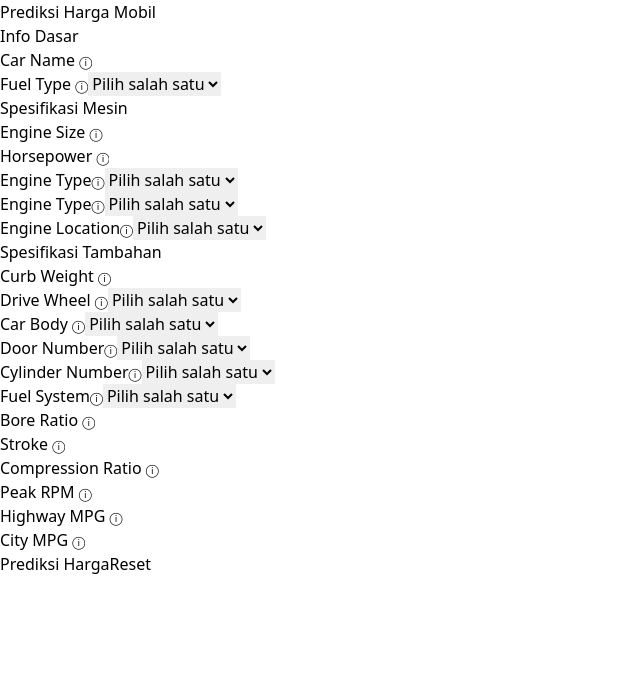
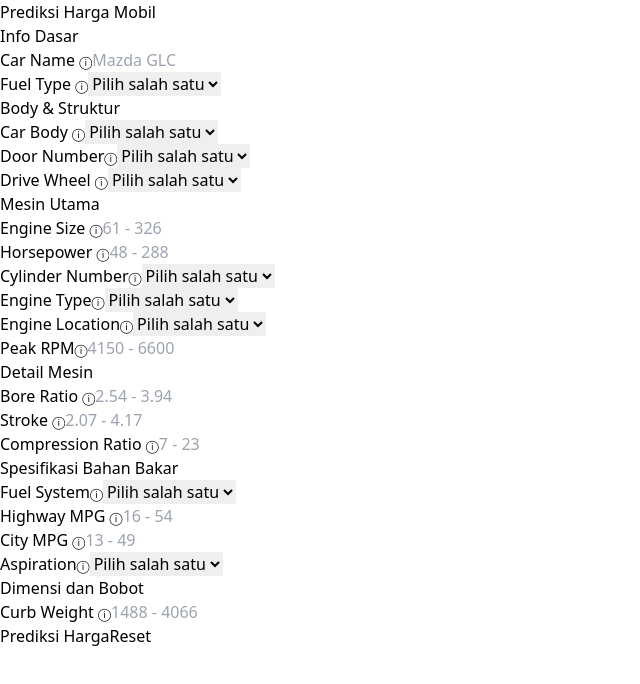
Before and after one commit to team-xx-capstone-deploycamp/frontend-service, a Vue app: page / in a window 1280 px wide. Shown: the top 684 px of the page, without its empty margins (0-640 px from the left). Built offline with nearby package versions, Linux system fonts and the light colour scheme.

Commit message:
add placeholders on forms and rearranges the forms by categories

```diff
--- a/src/components/CarPriceForm.vue
+++ b/src/components/CarPriceForm.vue
@@ -7,12 +7,12 @@
       <legend class="text-md font-medium">Info Dasar</legend>
       <div class="grid grid-cols-1 md:grid-cols-2 gap-4 mt-2">
         <div>
-          <label class="block font-medium">Car Name <span class="text-blue-500 cursor-help" title="Contoh: toyota-corolla">&#9432;</span></label>
-          <input v-model="form.CarName" type="text" class="w-full border rounded px-3 py-2" required />
+          <label class="block font-medium">Car Name <span class="text-blue-500 cursor-help" title="Merek mobil">&#9432;</span></label>
+          <input v-model="form.CarName" type="text" class="w-full border rounded px-3 py-2" placeholder="Mazda GLC" required />
         </div>
         <div>
           <label class="block font-medium">Fuel Type <span class="text-blue-500 cursor-help" title="Bensin atau diesel">&#9432;</span></label>
-          <select v-model="form.fueltype" class="w-full border rounded px-3 py-2">
+          <select v-model="form.fueltype" class="w-full border rounded px-3 py-2" required>
             <option disabled value="">Pilih salah satu</option>
             <option value="gas">Gas</option>
             <option value="diesel">Diesel</option>
@@ -21,27 +21,64 @@
       </div>
     </fieldset>
 
-    <!-- Spesifikasi Mesin -->
+    <!-- Spesifikasi Body dan Struktur -->
     <fieldset class="border border-gray-300 p-4 rounded mb-4">
-      <legend class="text-md font-medium">Spesifikasi Mesin</legend>
+      <legend class="text-md font-medium">Body & Struktur</legend>
+      <div class="grid grid-cols-1 md:grid-cols-3 gap-4 mt-2">
+        <div>
+          <label class="block font-medium">Car Body <span class="text-blue-500 cursor-help" title="Jenis body mobil seperti sedan, hatchback, dll">&#9432;</span></label>
+          <select v-model="form.carbody" class="w-full border rounded px-3 py-2" required >
+            <option disabled value="">Pilih salah satu</option>
+            <option value="sedan">Sedan</option>
+            <option value="hatchback">Hatchback</option>
+            <option value="wagon">Wagon</option>
+            <option value="convertible">Convertible</option>
+            <option value="hardtop">Hardtop</option>
+          </select>
+        </div>
+        <div>
+          <label class="block font-medium">Door Number<span class="text-blue-500 cursor-help" title="Jumlah pintu mobil">&#9432;</span></label>
+          <select v-model="form.doornumber" class="w-full border rounded px-3 py-2">
+            <option disabled value="">Pilih salah satu</option>
+            <option value="two">Dua</option>
+            <option value="four">Empat</option>
+          </select>
+        </div>
+        <div>
+          <label class="block font-medium">Drive Wheel <span class="text-blue-500 cursor-help" title="Tipe penggerak (fwd, rwd, 4wd)">&#9432;</span></label>
+          <select v-model="form.drivewheel" class="w-full border rounded px-3 py-2" required>
+            <option disabled value="">Pilih salah satu</option>
+            <option value="fwd">FWD</option>
+            <option value="rwd">RWD</option>
+            <option value="4wd">4WD</option>
+          </select>
+        </div>
+      </div>
+    </fieldset>
+
+    <!-- Mesin Utama -->
+    <fieldset class="border border-gray-300 p-4 rounded mb-4">
+      <legend class="text-md font-medium">Mesin Utama</legend>
       <div class="grid grid-cols-1 md:grid-cols-3 gap-4 mt-2">
         <div>
           <label class="block font-medium">Engine Size <span class="text-blue-500 cursor-help" title="Ukuran mesin (cc)">&#9432;</span></label>
-          <input v-model.number="form.enginesize" type="number" class="w-full border rounded px-3 py-2" required />
+          <input v-model.number="form.enginesize" type="number" class="w-full border rounded px-3 py-2" placeholder="61 - 326" required />
         </div>
         <div>
           <label class="block font-medium">Horsepower <span class="text-blue-500 cursor-help" title="Tenaga mesin dalam HP">&#9432;</span></label>
-          <input v-model.number="form.horsepower" type="number" class="w-full border rounded px-3 py-2" required />
+          <input v-model.number="form.horsepower" type="number" class="w-full border rounded px-3 py-2" placeholder="48 - 288" required />
         </div>
         <div>
-          <label class="block font-medium">Engine Type<span class="text-blue-500 cursor-help" title="Tipe mesin mobil">&#9432;</span></label>
-          <select v-model="form.enginetype" class="w-full border rounded px-3 py-2">
+          <label class="block font-medium">Cylinder Number<span class="text-blue-500 cursor-help" title="Jumlah total silinder mesin mobil ">&#9432;</span></label>
+          <select v-model="form.cylindernumber" class="w-full border rounded px-3 py-2" required>
             <option disabled value="">Pilih salah satu</option>
-            <option value="ohc">OHC</option>
-            <option value="ohcv">OHCV</option>
-            <option value="dohc">DOHC</option>
-            <option value="dohcv">DOHCV</option>
-            <option value="l">L</option>
+            <option value="three">Three</option>
+            <option value="four">Four</option>
+            <option value="five">Five</option>
+            <option value="six">Six</option>
+            <option value="seven">Seven</option>
+            <option value="eight">Eight</option>
+            <option value="twelve">Twelve</option>
           </select>
         </div>
         <div>
@@ -63,60 +100,38 @@
             <option value="rear">Belakang</option>
           </select>
         </div>
+        <div>
+          <label class="block font-medium">Peak RPM<span class="text-blue-500 cursor-help" title="Putaran maksimum">&#9432;</span></label>
+          <input v-model.number="form.peakrpm" type="number" class="w-full border rounded px-3 py-2" placeholder="4150 - 6600" required />
+        </div>
       </div>
     </fieldset>
 
-    <!-- Spesifikasi Tambahan -->
+    <!-- Detail Mesin -->
     <fieldset class="border border-gray-300 p-4 rounded mb-4">
-      <legend class="text-md font-medium">Spesifikasi Tambahan</legend>
+      <legend class="text-md font-medium">Detail Mesin</legend>
+      <div class="grid grid-cols-1 md:grid-cols-2 gap-4 mt-2">
+        <div>
+          <label class="block font-medium">Bore Ratio <span class="text-blue-500 cursor-help" title="Perbandingan diameter silinder dengan panjang stroke.">&#9432;</span></label>
+          <input v-model.number="form.boreratio" type="number" class="w-full border rounded px-3 py-2" placeholder="2.54 - 3.94" />
+        </div>
+        <div>
+          <label class="block font-medium">Stroke <span class="text-blue-500 cursor-help" title="Panjang langkah piston di dalam silinder.">&#9432;</span></label>
+          <input v-model.number="form.stroke" type="number" class="w-full border rounded px-3 py-2" placeholder="2.07 - 4.17"/>
+        </div>
+        <div>
+          <label class="block font-medium">Compression Ratio <span class="text-blue-500 cursor-help" title="Perbandingan volume silinder saat piston di bawah dan di atas.">&#9432;</span></label>
+          <input v-model.number="form.compressionratio" type="number" class="w-full border rounded px-3 py-2" placeholder="7 - 23" />
+        </div>
+      </div>
+    </fieldset>
+
+    <!-- Spesifikasi Bahan Bakar -->
+    <fieldset class="border border-gray-300 p-4 rounded mb-4">
+      <legend class="text-md font-medium">Spesifikasi Bahan Bakar</legend>
       <div class="grid grid-cols-1 md:grid-cols-3 gap-4 mt-2">
         <div>
-          <label class="block font-medium">Curb Weight <span class="text-blue-500 cursor-help" title="Berat kosong mobil (kg)">&#9432;</span></label>
-          <input v-model.number="form.curbweight" type="number" class="w-full border rounded px-3 py-2" />
-        </div>
-        <div>
-          <label class="block font-medium">Drive Wheel <span class="text-blue-500 cursor-help" title="Tipe penggerak (fwd, rwd, 4wd)">&#9432;</span></label>
-          <select v-model="form.drivewheel" class="w-full border rounded px-3 py-2">
-            <option disabled value="">Pilih salah satu</option>
-            <option value="fwd">FWD</option>
-            <option value="rwd">RWD</option>
-            <option value="4wd">4WD</option>
-          </select>
-        </div>
-        <div>
-          <label class="block font-medium">Car Body <span class="text-blue-500 cursor-help" title="Jenis body mobil seperti sedan, hatchback, dll">&#9432;</span></label>
-          <select v-model="form.carbody" class="w-full border rounded px-3 py-2">
-            <option disabled value="">Pilih salah satu</option>
-            <option value="sedan">Sedan</option>
-            <option value="hatchback">Hatchback</option>
-            <option value="wagon">Wagon</option>
-            <option value="convertible">Convertible</option>
-            <option value="hardtop">Hardtop</option>
-          </select>
-        </div>
-        <div>
-          <label class="block font-medium">Door Number<span class="text-blue-500 cursor-help" title="Jumlah pintu mobil">&#9432;</span></label>
-          <select v-model="form.drivewheel" class="w-full border rounded px-3 py-2">
-            <option disabled value="">Pilih salah satu</option>
-            <option value="two">Dua</option>
-            <option value="four">Empat</option>
-          </select>
-        </div>
-        <div>
-          <label class="block font-medium">Cylinder Number<span class="text-blue-500 cursor-help" title="Jumlah total silinder mesin mobil ">&#9432;</span></label>
-          <select v-model="form.cylindernumber" class="w-full border rounded px-3 py-2">
-            <option disabled value="">Pilih salah satu</option>
-            <option value="three">Three</option>
-            <option value="four">Four</option>
-            <option value="five">Five</option>
-            <option value="six">Six</option>
-            <option value="seven">Seven</option>
-            <option value="eight">Eight</option>
-            <option value="twelve">Twelve</option>
-          </select>
-        </div>
-        <div>
-          <label class="block font-medium">Fuel System<span class="text-blue-500 cursor-help" title="Letak mesin utama mobil">&#9432;</span></label>
+          <label class="block font-medium">Fuel System<span class="text-blue-500 cursor-help" title="Sistem injeksi bahan bakar">&#9432;</span></label>
           <select v-model="form.fuelsystem" class="w-full border rounded px-3 py-2">
             <option disabled value="">Pilih salah satu</option>
             <option value="mpfi">MPFI</option>
@@ -127,28 +142,31 @@
           </select>
         </div>
         <div>
-          <label class="block font-medium">Bore Ratio <span class="text-blue-500 cursor-help" title="Perbandingan diameter silinder dengan panjang stroke.">&#9432;</span></label>
-          <input v-model.number="form.boreratio" type="number" class="w-full border rounded px-3 py-2" />
-        </div>
-        <div>
-          <label class="block font-medium">Stroke <span class="text-blue-500 cursor-help" title="Panjang langkah piston di dalam silinder.">&#9432;</span></label>
-          <input v-model.number="form.stroke" type="number" class="w-full border rounded px-3 py-2" />
-        </div>
-        <div>
-          <label class="block font-medium">Compression Ratio <span class="text-blue-500 cursor-help" title="Perbandingan volume silinder saat piston di bawah dan di atas.">&#9432;</span></label>
-          <input v-model.number="form.compressionratio" type="number" class="w-full border rounded px-3 py-2" />
-        </div>
-        <div>
-          <label class="block font-medium">Peak RPM <span class="text-blue-500 cursor-help" title="Putaran mesin maksimum saat menghasilkan tenaga puncak.">&#9432;</span></label>
-          <input v-model.number="form.peakrpm" type="number" class="w-full border rounded px-3 py-2" />
-        </div>
-        <div>
           <label class="block font-medium">Highway MPG <span class="text-blue-500 cursor-help" title="Efisiensi bahan bakar di jalan tol, diukur dalam mil per galon (MPG).">&#9432;</span></label>
-          <input v-model.number="form.highwaympg" type="number" class="w-full border rounded px-3 py-2" />
+          <input v-model.number="form.highwaympg" type="number" class="w-full border rounded px-3 py-2" placeholder="16 - 54"/>
         </div>
         <div>
           <label class="block font-medium">City MPG <span class="text-blue-500 cursor-help" title="Efisiensi BBM di kota">&#9432;</span></label>
-          <input v-model.number="form.citympg" type="number" class="w-full border rounded px-3 py-2" required />
+          <input v-model.number="form.citympg" type="number" class="w-full border rounded px-3 py-2" placeholder="13 - 49"/>
+        </div>
+        <div>
+          <label class="block font-medium">Aspiration<span class="text-blue-500 cursor-help" title="Sistem pemasukan udara mesin">&#9432;</span></label>
+          <select v-model="form.aspiration" class="w-full border rounded px-3 py-2">
+            <option disabled value="">Pilih salah satu</option>
+            <option value="std">Standar</option>
+            <option value="turbi">Turbo</option>
+          </select>
+        </div>
+      </div>
+    </fieldset>
+
+    <!-- Spesifikasi Dimensi dan Bobot -->
+    <fieldset class="border border-gray-300 p-4 rounded mb-4">
+      <legend class="text-md font-medium">Dimensi dan Bobot</legend>
+      <div class="grid grid-cols-1 md:grid-cols-3 gap-4 mt-2">
+        <div>
+          <label class="block font-medium">Curb Weight <span class="text-blue-500 cursor-help" title="Berat kosong mobil (kg)">&#9432;</span></label>
+          <input v-model.number="form.curbweight" type="number" class="w-full border rounded px-3 py-2" placeholder="1488 - 4066" />
         </div>
       </div>
     </fieldset>
@@ -189,6 +207,7 @@
         compressionratio: null,
         peakrpm: null,
         highwaympg: null,
+        aspiration: '',
       },
       predictedPrice: null,
     };
@@ -196,7 +215,7 @@
   methods: {
     async submitForm() {
       try {
-        const response = await fetch('http://localhost:5000/predict', {
+        const response = await fetch('http://localhost:8080/predict', {
           method: 'POST',
           headers: { 'Content-Type': 'application/json' },
           body: JSON.stringify(this.form),
@@ -227,6 +246,7 @@
         compressionratio: null,
         peakrpm: null,
         highwaympg: null,
+        aspiration: ''
       };
       this.predictedPrice = null;
     },
```
